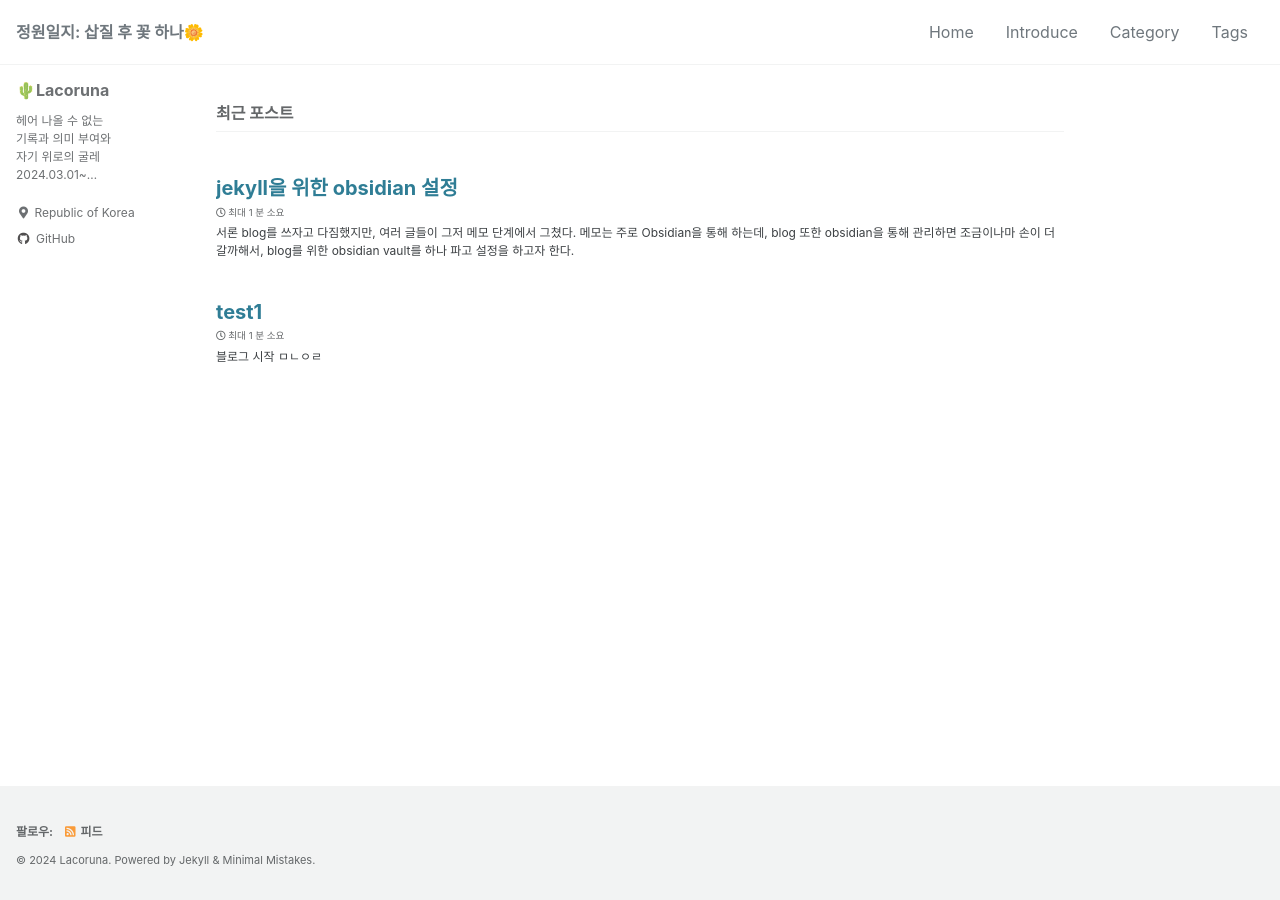
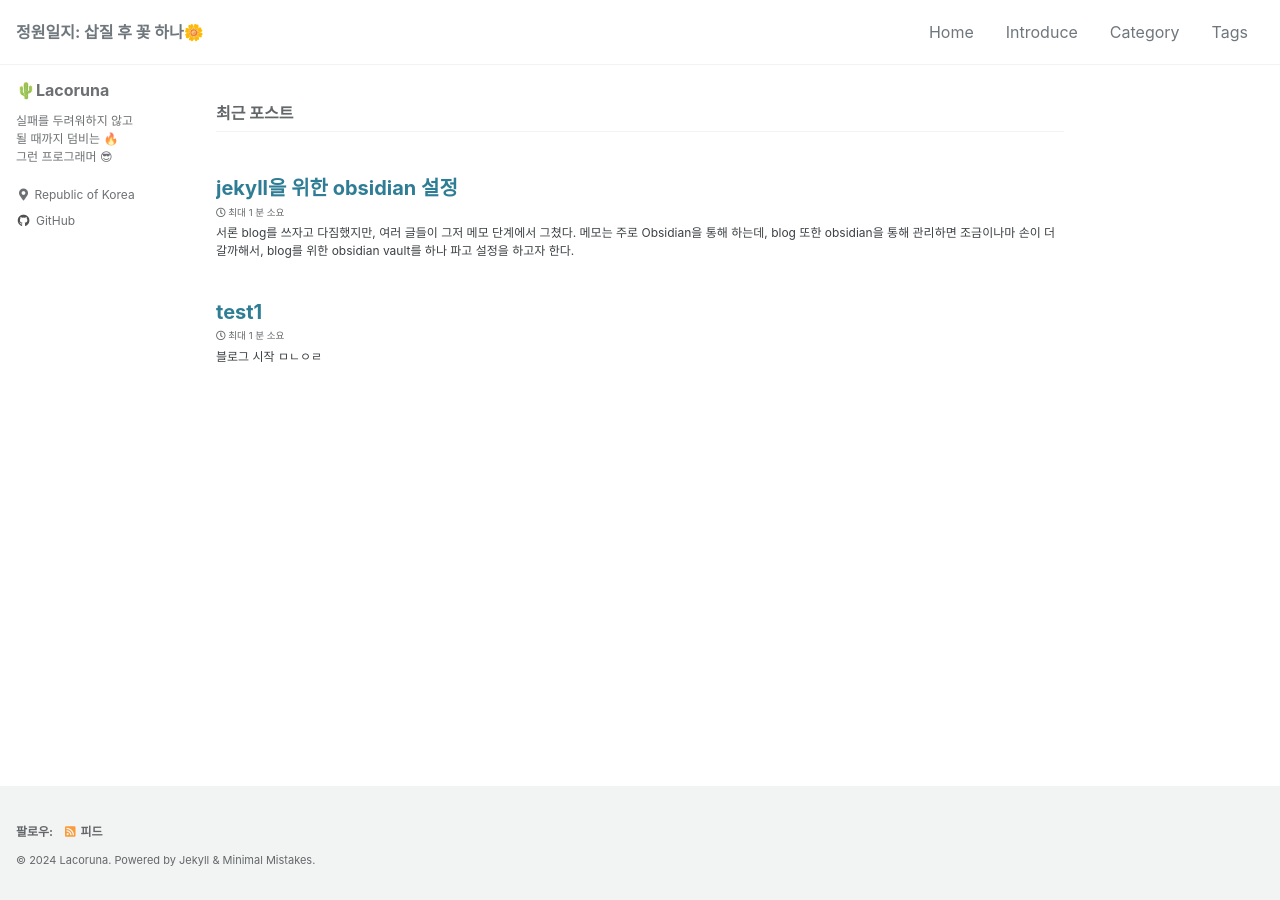
Before and after one commit to La-Coruna/La-Coruna.github.io, a Jekyll site: the page built from index.html, in a window 1280 px wide. Built offline with Jekyll 4.4.1, drawn with Linux system fonts in a browser that asks for light colours; cached includes are drawn as plain includes; the list of posts is cut into pages by our own code.

Commit message:
bio 수정

```diff
--- a/_config.yml
+++ b/_config.yml
@@ -106,7 +106,7 @@ analytics:
 author:
   name             : "🌵Lacoruna"
   avatar           : # path of avatar image, e.g. "/assets/images/bio-photo.jpg"
-  bio              : "헤어 나올 수 없는<br>기록과 의미 부여와<br>자기 위로의 굴레<br>2024.03.01~..." #  biography의 약칭으로, 자기소개를 적으시면 됩니다. # 줄바꿈은 <br>로 굵은 글씨는 **글씨** 로 표기해주세요.
+  bio              : "실패를 두려워하지 않고<br>될 때까지 덤비는 🔥<br>그런 프로그래머 😎" #"헤어 나올 수 없는<br>기록과 의미 부여와<br>자기 위로의 굴레<br>2024.03.01~..." #  biography의 약칭으로, 자기소개를 적으시면 됩니다. # 줄바꿈은 <br>로 굵은 글씨는 **글씨** 로 표기해주세요.
   location         : "Republic of Korea"
   email            :
   links:
```
